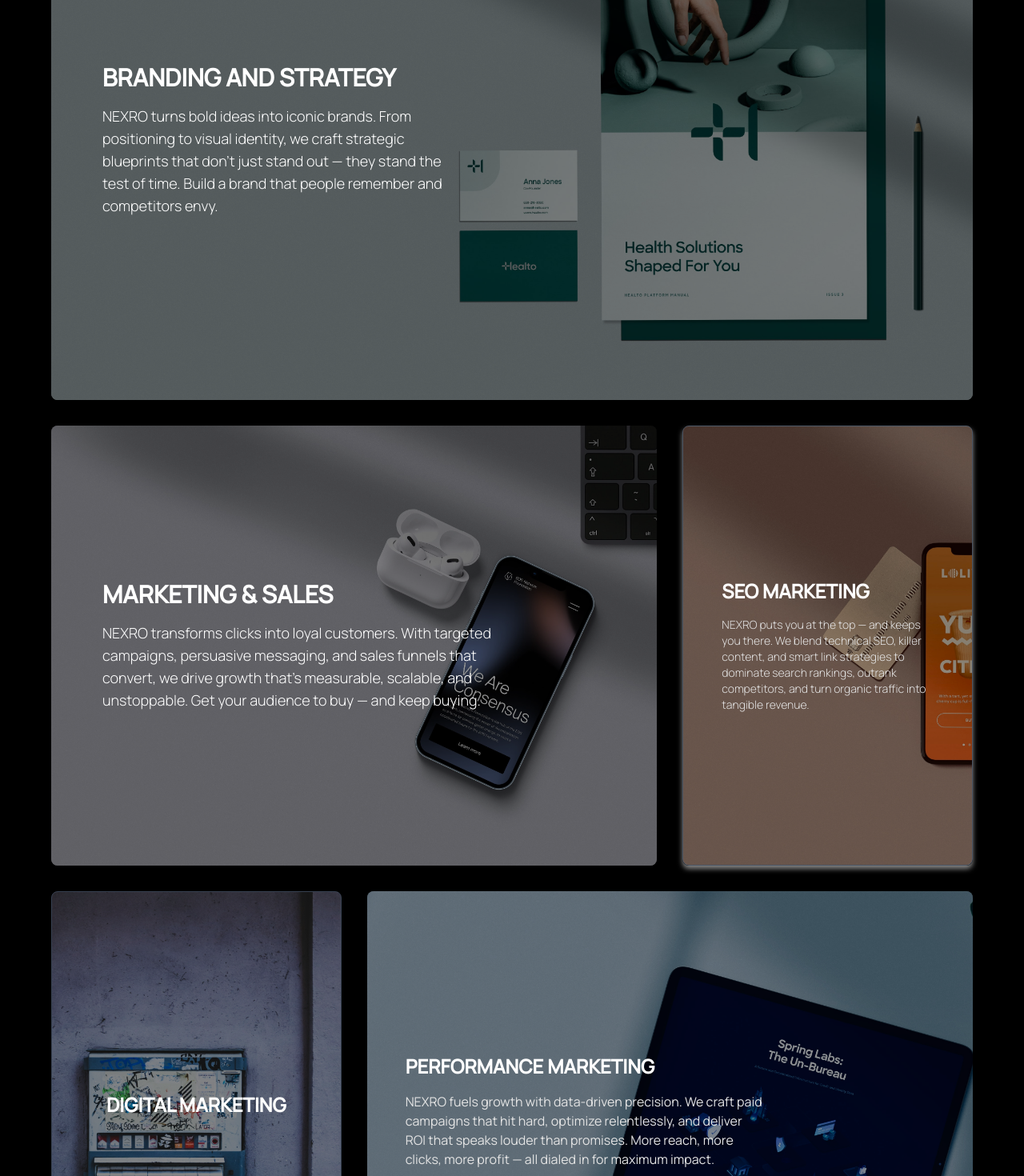
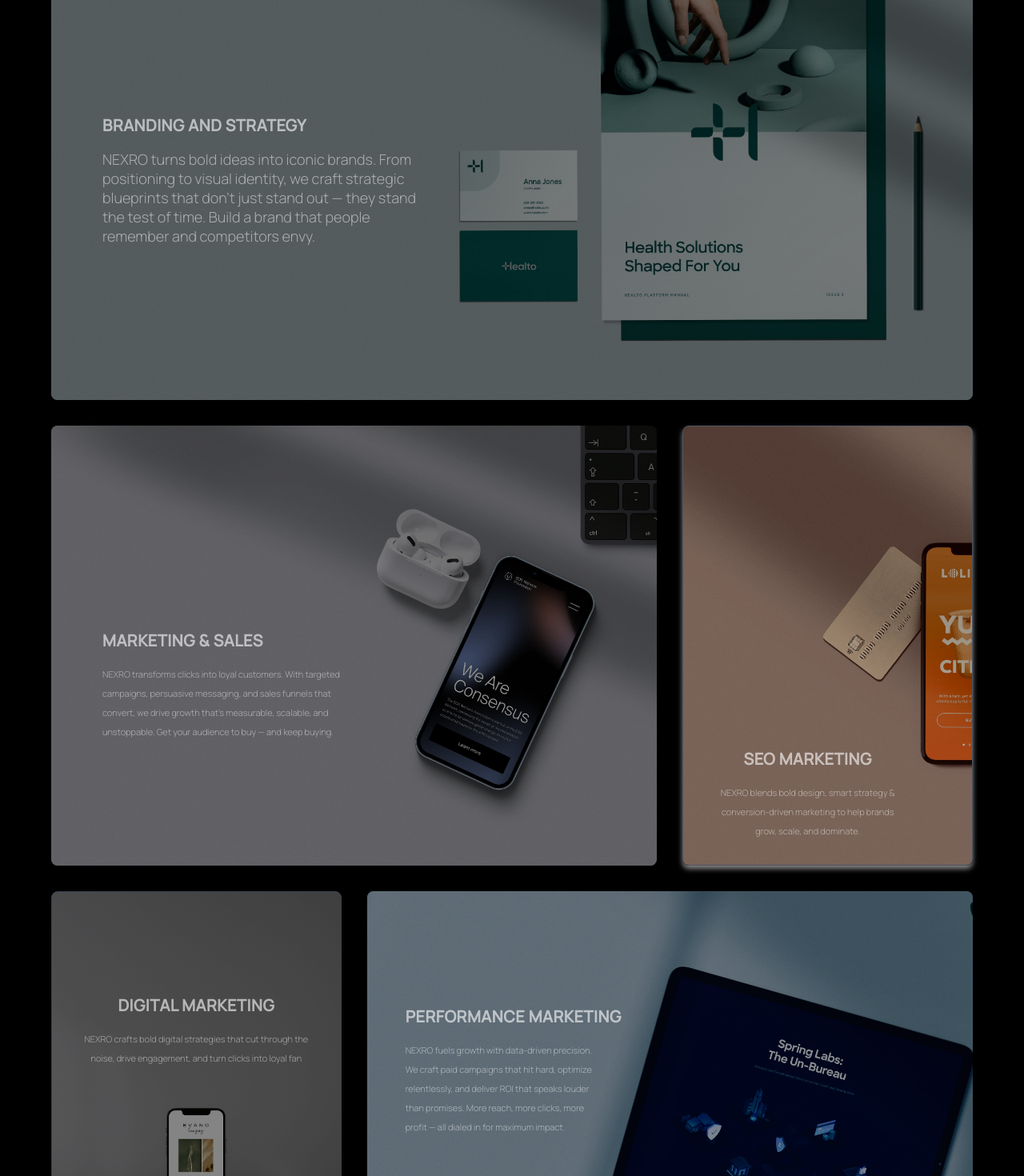
Before and after one commit to mdsameerahmad/nexro, a React (Vite) app in the folder RafiFigma-figma/: page / in a window 1280 px wide. Shown: the part 1620-3090 px from the top of the page at 80% size. Built offline with nearby package versions, Linux system fonts and the light colour scheme; a web font is replaced by a local one.

Commit message:
ready to push

```diff
--- a/RafiFigma-figma/src/pages/Home/index.jsx
+++ b/RafiFigma-figma/src/pages/Home/index.jsx
@@ -100,12 +100,13 @@ const Home = () => {
           >
             <div className="absolute inset-0 bg-black bg-opacity-50 flex items-center p-4 sm:p-6 md:p-8 lg:p-12 xl:p-16">
               <div className="max-w-md text-left" data-aos="fade-right">
-                <h3 className="text-lg sm:text-xl md:text-2xl lg:text-3xl font-semibold text-white mb-2 md:mb-3 lg:mb-4">
+                <h3 className="text-lg sm:text-xl md:text-l lg:text-xl font-semibold text-white/60 tracking-wide mb-2 md:mb-3 lg:mb-4 mt-[200px]">
                   BRANDING AND STRATEGY
                 </h3>
-                <p className="text-xs sm:text-sm md:text-base lg:text-lg font-light leading-relaxed text-white">
-                  NEXRO turns bold ideas into iconic brands. From positioning to visual identity, we craft strategic blueprints that don’t just stand out — they stand the test of time. Build a brand that people remember and competitors envy.
-
+                <p className="text-sm sm:text-base lg:text-[18px] text-white/50 font-light leading-relaxed mb-[100px] mr-[50px] ">
+                  NEXRO turns bold ideas into iconic brands. From positioning to visual identity, we
+                  craft strategic blueprints that don’t just stand out — they stand the test of
+                  time. Build a brand that people remember and competitors envy.
                 </p>
               </div>
             </div>
@@ -125,12 +126,14 @@ const Home = () => {
             >
               <div className="absolute inset-0 bg-black bg-opacity-40 flex items-center p-4 sm:p-6 md:p-8 lg:p-12 xl:p-16">
                 <div className="max-w-lg text-left" data-aos="fade-up">
-                  <h3 className="text-lg sm:text-xl md:text-2xl lg:text-3xl font-semibold text-white mb-2 md:mb-3 lg:mb-4">
+                  <h3 className="text-lg sm:text-xl md:text-l lg:text-m font-semibold text-white/60 tracking-wide mb-2 md:mb-3 lg:mb-4 mt-[200px]">
                     MARKETING & SALES
                   </h3>
-                  <p className="text-xs sm:text-sm md:text-base lg:text-lg font-light leading-relaxed text-white">
-                   NEXRO transforms clicks into loyal customers. With targeted campaigns, persuasive messaging, and sales funnels that convert, we drive growth that’s measurable, scalable, and unstoppable. Get your audience to buy — and keep buying.
-
+                  <p className="text-sm sm:text-base lg:text-[11px] text-white/50 font-light leading-relaxed mb-[100px] mr-[200px] ">
+                    NEXRO transforms clicks into loyal customers. With targeted campaigns,
+                    persuasive messaging, and sales funnels that convert, we drive growth that’s
+                    measurable, scalable, and unstoppable. Get your audience to buy — and keep
+                    buying.
                   </p>
                 </div>
               </div>
@@ -146,18 +149,20 @@ const Home = () => {
       boxShadow: '0px 4px 6px rgba(136, 136, 136, 1)',
     }}
   >
-              <div className="absolute inset-0 bg-black bg-opacity-40 flex flex-col justify-center text-left p-4 sm:p-6 md:p-8 lg:p-12">
-                <div className="max-w-sm" data-aos="fade-up">
-                  <h3 className="text-lg sm:text-xl md:text-2xl font-bold text-global-5 mb-2 md:mb-3 lg:mb-4">
+    <div className="absolute inset-0 bg-black bg-opacity-30 flex flex-col justify-end items-center text-center px-4 sm:px-6 md:px-10">
+      <div className="max-w-md pr-[50px]  " data-aos="fade-up">
+        <h3 className="text-lg sm:text-xl md:text-m lg:text-m font-semibold text-white/60 tracking-wide mb-2 md:mb-2 lg:mb-4">
           SEO MARKETING
         </h3>
-                  <p className="text-xs sm:text-sm font-light text-global-3">
-                    NEXRO puts you at the top — and keeps you there. We blend technical SEO, killer content, and smart link strategies to dominate search rankings, outrank competitors, and turn organic traffic into tangible revenue.
+        <p className="text-sm sm:text-base lg:text-[11px] text-white/50 font-light leading-relaxed md:mb-[30px] mb-[100px]">
+          NEXRO blends bold design, smart strategy & conversion-driven marketing
+          to help brands grow, scale, and dominate.
         </p>
       </div>
     </div>
   </div>
 </div>
+
         </div>
 
         {/* Third Row - Two Cards */}
@@ -166,18 +171,20 @@ const Home = () => {
             <div
               className="relative h-[250px] sm:h-[300px] md:h-[350px] lg:h-[450px] xl:h-[550px] 2xl:h-[646px] rounded-lg overflow-hidden border border-gray-700"
               style={{
-                backgroundImage: 'url(/images/img_dm.jpg)',
+                backgroundImage: 'url(/images/img_home5.png)',
                 backgroundSize: 'cover',
                 backgroundPosition: 'center',
               }}
             >
               <div className="absolute inset-0 bg-black bg-opacity-40 flex flex-col items-center justify-center text-center p-4 sm:p-6 md:p-8">
                 <h3
-                  className="text-lg sm:text-xl md:text-2xl font-bold text-global-5 mb-2 md:mb-3 lg:mb-4"
+                  className="text-lg sm:text-xl md:text-l lg:text-m font-semibold text-white/60 tracking-wide mb-2 md:mb-3 lg:mb-4"
                   data-aos="zoom-in"
                 >
                   DIGITAL MARKETING
-                </h3>
+                </h3><p className='text-sm sm:text-base lg:text-[11px] text-white/50 font-light leading-relaxed mb-[200px]'>
+                  NEXRO crafts bold digital strategies that cut through the noise, drive engagement, and turn clicks into loyal fan
+                </p>
               </div>
             </div>
           </div>
@@ -192,11 +199,13 @@ const Home = () => {
             >
               <div className="absolute inset-0 bg-black bg-opacity-40 flex flex-col justify-center text-left p-4 sm:p-6 md:p-8 lg:p-12">
                 <div className="max-w-md" data-aos="fade-up">
-                  <h3 className="text-lg sm:text-xl md:text-2xl font-bold text-global-5 mb-2 md:mb-3 lg:mb-4">
+                  <h3 className="text-lg sm:text-xl md:text-l lg:text-m font-semibold text-white/60 tracking-wide mb-2 md:mb-3 lg:mb-4">
                     PERFORMANCE MARKETING
                   </h3>
-                  <p className="text-xs sm:text-sm md:text-base font-normal text-global-3">
-                    NEXRO fuels growth with data-driven precision. We craft paid campaigns that hit hard, optimize relentlessly, and deliver ROI that speaks louder than promises. More reach, more clicks, more profit — all dialed in for maximum impact.
+                  <p className="text-sm sm:text-base lg:text-[11px] text-white/50 font-light leading-relaxed mb-[100px] mr-[200px]">
+                    NEXRO fuels growth with data-driven precision. We craft paid campaigns that hit
+                    hard, optimize relentlessly, and deliver ROI that speaks louder than promises.
+                    More reach, more clicks, more profit — all dialed in for maximum impact.
                   </p>
                 </div>
               </div>
```
Also changed, not shown: RafiFigma-figma/src/pages/ServicePage/Service.jsx (+21 -21 lines), RafiFigma-figma/public/images/Frame 16.png (added), RafiFigma-figma/public/images/img_home5.png (added). Lines whose indentation alone changed are shown as unchanged.
